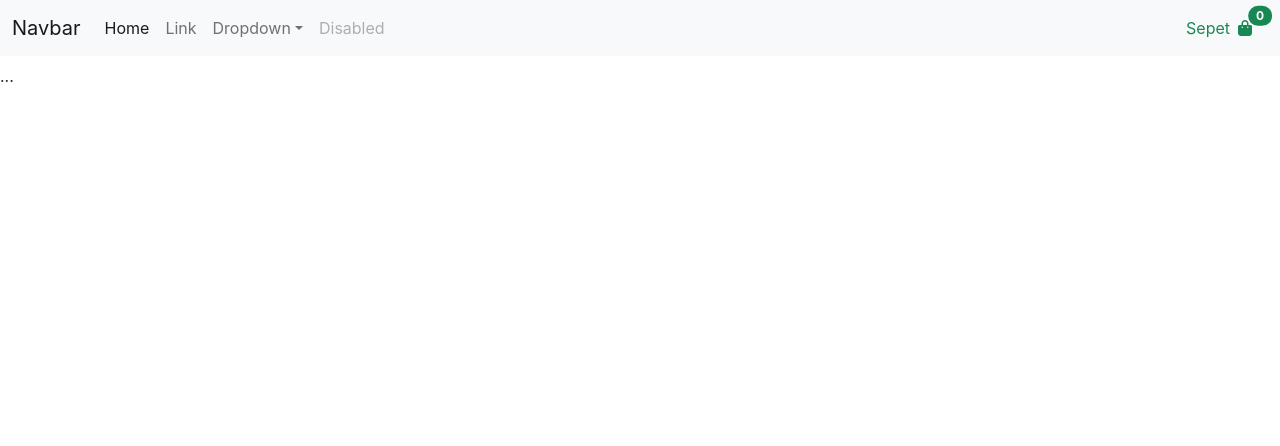
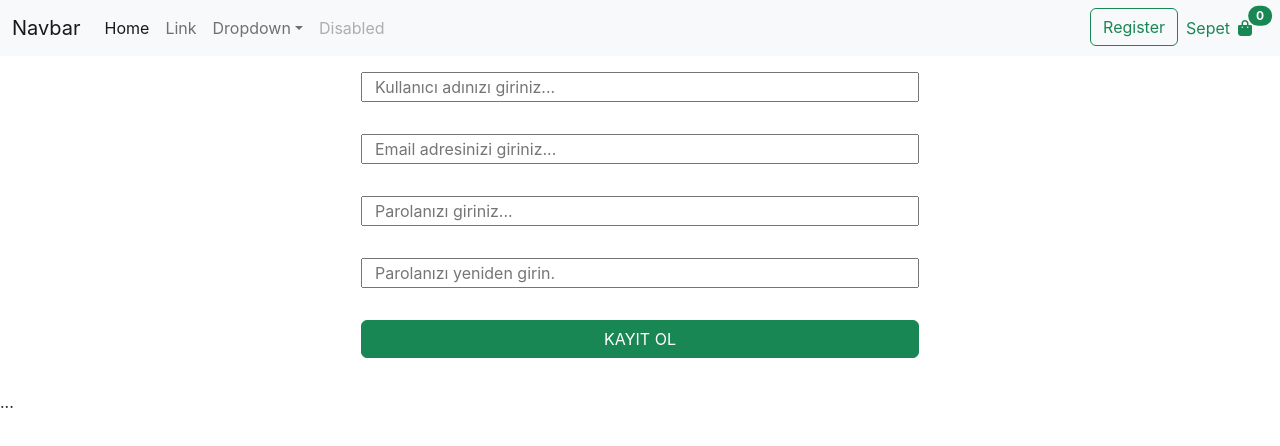
Before and after one commit to TahaYasinOzturk/Coffee-Shop, a React (Create React App) app in the folder coffee-shop/client/: page /register in a window 1280 px wide. Shown: the top 446 px of the page. Built offline with nearby package versions, Linux system fonts and the light colour scheme.

Commit message:
Add registerpage for login

```diff
--- a/coffee-shop/client/src/App.js
+++ b/coffee-shop/client/src/App.js
@@ -4,6 +4,7 @@ import Navbar from "./components/Navbar";
 import HomePage from "./pages/HomePage";
 import Footer from "./components/Footer";
 import CartPage from "./pages/CartPage";
+import RegisterPage from "./pages/RegisterPage";
 
 function App() {
 	return (
@@ -11,7 +12,8 @@ function App() {
 			<Navbar />
 			<Routes>
 				<Route path="/" element={<HomePage />} />
-				<Route path="/sepet" element={<CartPage />} />
+				<Route path="/cart" element={<CartPage />} />
+				<Route path="/register" element={<RegisterPage />} />
 			</Routes>
 			<Footer />
 		</div>
--- /dev/null
+++ b/coffee-shop/client/src/actions/UserActions.jsx
@@ -0,0 +1,15 @@
+import axios from "axios";
+export const registerUserAction = (newUser) => async (dispatch) => {
+	dispatch({ type: "USER_REGİSTER_REQUEST" });
+
+	try {
+		const response = await axios.post(
+			"http://localhost:4000/api/users/register",
+			newUser
+		);
+
+		dispatch({ type: "USER_REGİSTER_SUCCESS", payload: response.data });
+	} catch (error) {
+		dispatch({ type: "USER_REGİSTER_FAILED", payload: error });
+	}
+};
--- a/coffee-shop/client/src/components/Navbar.jsx
+++ b/coffee-shop/client/src/components/Navbar.jsx
@@ -72,7 +72,13 @@ function Navbar() {
 						</ul>
 						<ul className="navbar-nav ms-auto">
 							<li className="nav-item">
-								<Link className="nav-link text-success" to="/sepet">
+								<Link to="/register">
+									<button className="btn btn-outline-success">Register</button>{" "}
+								</Link>
+							</li>
+
+							<li className="nav-item">
+								<Link className="nav-link text-success" to="/cart">
 									Sepet
 									<i className="fa-sharp fa-solid fa-bag-shopping mx-2"></i>
 									<span className="position-absolute top-10 start-80 translate-middle badge rounded-pill bg-success">
--- a/coffee-shop/client/src/pages/CartPage.jsx
+++ b/coffee-shop/client/src/pages/CartPage.jsx
@@ -37,13 +37,15 @@ function CartPage() {
 								<p className="text-success fw-bold">{coffees.title} </p>
 							</div>
 							<div className="col my-auto">
-								<p className="text-success fw-semibold">{coffees.size}</p>
+								<p className="text-success fw-semibold">
+									{coffees.ozellik.toUpperCase()}
+								</p>
 							</div>
 							<div className="col my-auto">
 								<p className="text-success fw-normal">{coffees.description}</p>
 							</div>
 							<div className="col my-auto">
-								<p className="text-success fw-normal">{coffees.price}</p>
+								<p className="text-success fw-normal">{coffees.price} ₺</p>
 							</div>
 
 							<div className="col my-auto">
--- a/coffee-shop/client/src/pages/MenuList.jsx
+++ b/coffee-shop/client/src/pages/MenuList.jsx
@@ -17,7 +17,7 @@ function MenuList({ items }) {
 
 	const changeFunc = (e) => {
 		setOzellik(e.target.value);
-		setOzellikKey(items.fiyat[items.sizes.indexOf(e.target.value)]);
+		setOzellikKey(items.sizes.indexOf(e.target.value));
 	};
 	const adetHandler = (e) => {
 		if (e.target.value < 1) {
@@ -52,12 +52,7 @@ function MenuList({ items }) {
 					<p className="card-text">{items.description.slice(0, 40)}...</p>
 					<div className="row w-100">
 						<div className="col-6">
-							<select
-								name=""
-								id=""
-								className="form-select mb-3"
-								onChange={changeFunc}
-							>
+							<select className="form-select2 mb-3" onChange={changeFunc}>
 								{items.sizes.map((size, index) => (
 									<option key={index} value={size}>
 										{size}
--- /dev/null
+++ b/coffee-shop/client/src/pages/RegisterPage.jsx
@@ -0,0 +1,91 @@
+import React, { useState } from "react";
+import { useDispatch, useSelector } from "react-redux";
+import Swal from "sweetalert2";
+import { registerUserAction } from "../actions/UserActions";
+import { registerUserReducer } from "../reducers/UserReducers";
+
+function RegisterPage() {
+	const [name, setName] = useState("");
+	const [email, setEmail] = useState("");
+	const [pass, setPass] = useState("");
+	const [pass2, setPass2] = useState("");
+
+	const dispatch = useDispatch();
+	const userState = useSelector((state) => state.registerUserReducer);
+	const { success, error, loading } = userState;
+
+	const kayitHandler = (e) => {
+		e.preventDefault();
+		if (email == "" || name == "" || pass == "" || pass2 == "") {
+			Swal.fire("Eksik alanları doldurunuz.!");
+		} else if (pass !== pass2) {
+			Swal.fire("Şifreler uyuşmamaktadır.!");
+		} else {
+			const newUser = {
+				username: name,
+				mail: email,
+				pass: pass,
+			};
+			dispatch(registerUserAction(newUser));
+			if (success) {
+				Swal.fire({
+					position: "center",
+					icon: "success",
+					title: "Kullanıcı Kaydı Başarılı",
+					showConfirmButton: false,
+					timer: 1500,
+				});
+			} else if (error) {
+				Swal.fire({
+					icon: "error",
+					title: "Oops...",
+					text: "Böyle bir kullanıcı var!",
+				});
+			}
+		}
+	};
+	return (
+		<div>
+			<div className="container ">
+				<form>
+					<div className="w-50 row mx-auto">
+						<input
+							className=" my-3 "
+							type="text"
+							placeholder="Kullanıcı adınızı giriniz..."
+							onChange={(e) => setName(e.target.value)}
+						/>
+
+						<input
+							className=" my-3 "
+							type="text"
+							placeholder="Email adresinizi giriniz..."
+							onChange={(e) => setEmail(e.target.value)}
+						/>
+
+						<input
+							className=" my-3 "
+							type="password"
+							placeholder="Parolanızı giriniz..."
+							onChange={(e) => setPass(e.target.value)}
+						/>
+						<input
+							className=" my-3 "
+							type="password"
+							placeholder="Parolanızı yeniden girin."
+							onChange={(e) => setPass2(e.target.value)}
+						/>
+						<button
+							className=" btn btn-success mb-4 mt-3"
+							onClick={kayitHandler}
+						>
+							KAYIT OL
+						</button>
+					</div>
+				</form>
+			</div>
+		</div>
+	);
+}
+
+export default RegisterPage;
--- /dev/null
+++ b/coffee-shop/client/src/reducers/UserReducers.jsx
@@ -0,0 +1,20 @@
+export const registerUserReducer = () => (state, action) => {
+	switch (action.type) {
+		case "USER_REGİSTER_REQUEST":
+			return {
+				loading: true,
+			};
+		case "USER_REGİSTER_SUCCESS":
+			return {
+				success: true,
+			};
+		case "USER_REGİSTER_FAILED":
+			return {
+				success: false,
+				error: action.payload,
+			};
+
+		default:
+			return state;
+	}
+};
--- a/coffee-shop/client/src/store.js
+++ b/coffee-shop/client/src/store.js
@@ -3,12 +3,14 @@ import { composeWithDevTools } from "redux-devtools-extension";
 import thunk from "redux-thunk";
 import { getAllCoffeeReducer } from "./reducers/CoffeeReducers";
 import { addToCartReducer } from "./reducers/CartReducers";
+import { registerUserReducer } from "./reducers/UserReducers";
 
 const compose = composeWithDevTools({});
 
 const finalReducers = combineReducers({
 	getAllCoffeeReducer: getAllCoffeeReducer,
 	addToCartReducer: addToCartReducer,
+	registerUserReducer: registerUserReducer,
 });
 
 const cartItems = localStorage.getItem("cartItems")
```
Also changed, not shown: 2 other files (tests, documents, lock files or other folders).
